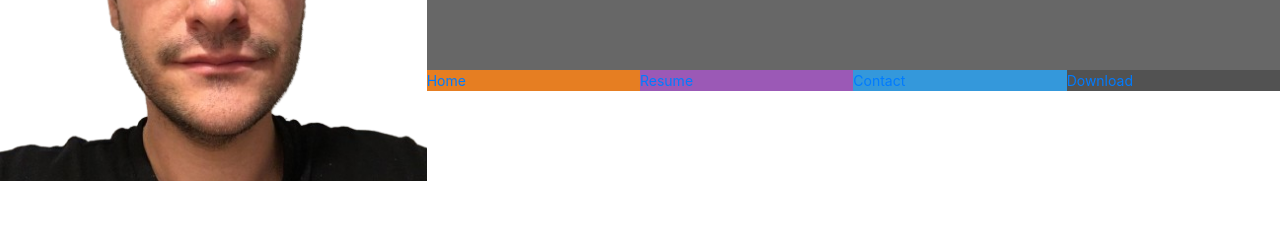
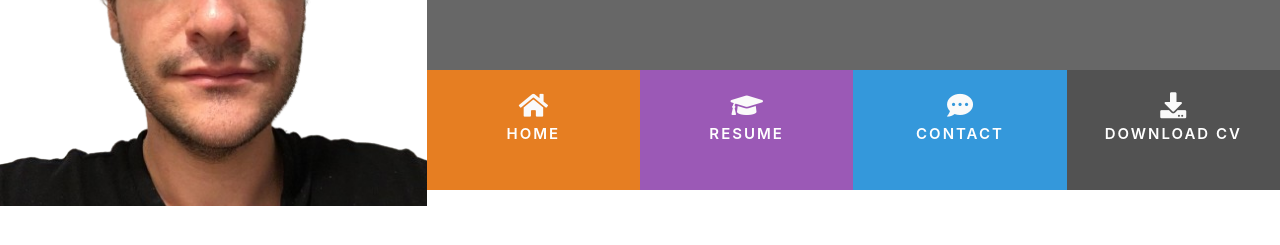
Before and after one commit to hpesciotti/resume-code-institute, a plain HTML site: page index.html in a window 1280 px wide. Shown: the part 179-424 px from the top of the page. Drawn offline with nearby package versions, Linux system fonts and the light colour scheme.

Commit message:
Add font awesome and style to nav bar

```diff
--- a/assets/css/style.css
+++ b/assets/css/style.css
@@ -77,3 +77,34 @@ header {
 .no-gutters {
     padding: 0;
 }
+
+.menuitem {
+    height: 120px;
+    text-align: center;
+    padding: 0;
+}
+
+.menuitem a {
+    width: 100%;
+    text-decoration: none;
+    color: white;
+    height:120px;
+}
+
+.menuitem a i {
+    padding-top: 22px;
+    display: block;
+    color: #fafafa;
+    font-size: 26px;
+}
+
+.menuitem span {
+    padding-top: 5px;
+    display: block;
+    width: 100%;
+    text-align: center;
+    text-transform: uppercase;
+    font-size: 15px;
+    font-weight: 600;
+    letter-spacing: 2px;
+}
--- a/index.html
+++ b/index.html
@@ -26,17 +26,19 @@
                 <div class="row no-gutters">
                     <div class="col">
                         <ul id="nav" class="list-inline menucontainer">
-                            <li class="col-6 col-sm-3 ui-menu-color-home list-inline-item">
-                                <a href="#"><span>Home</span></a>
+                            <li class="col-6 col-sm-3 list-inline-item ui-menu-color-home menuitem">
+                                <a href="#"><i class="fa fa-home" aria-hidden="true"></i><span>Home</span></a>
                             </li>
-                            <li class="col-6 col-sm-3 ui-menu-color-resume list-inline-item">
-                                <a href="#"><span>Resume</span></a>
+                            <li class="col-6 col-sm-3 list-inline-item ui-menu-color-resume menuitem">
+                                <a href="#"><i class="fa fa-graduation-cap"
+                                        aria-hidden="true"></i><span>Resume</span></a>
                             </li>
-                            <li class="col-6 col-sm-3 ui-menu-color-contact list-inline-item">
-                                <a href="#"><span>Contact</span></a>
+                            <li class="col-6 col-sm-3 list-inline-item ui-menu-color-contact menuitem">
+                                <a href="#"><i class="fa fa-comment-dots" aria-hidden="true"></i><span>Contact</span></a>
                             </li>
-                            <li class="col-6 col-sm-3 ui-menu-color-download list-inline-item">
-                                <a href="#"><span>Download</span></a>
+                            <li class="col-6 col-sm-3 list-inline-item ui-menu-color-download menuitem">
+                                <a href="#"><i class="fa fa-download" aria-hidden="true"></i><span>Download
+                                        CV</span></a>
                             </li>
                         </ul>
                     </div>
```
